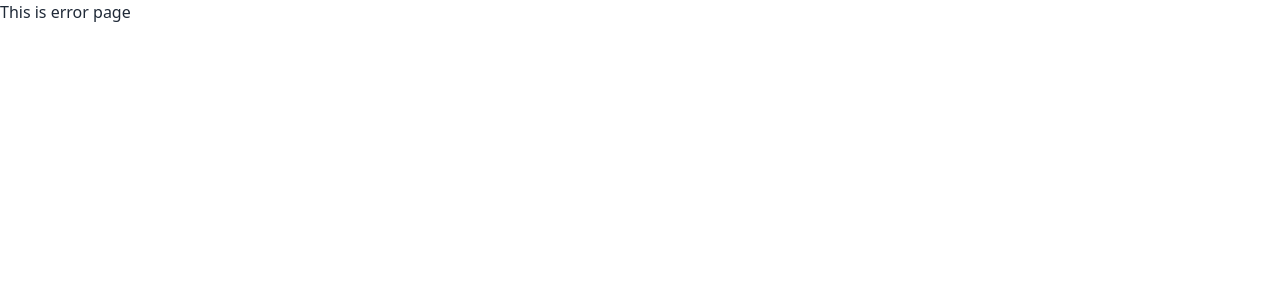
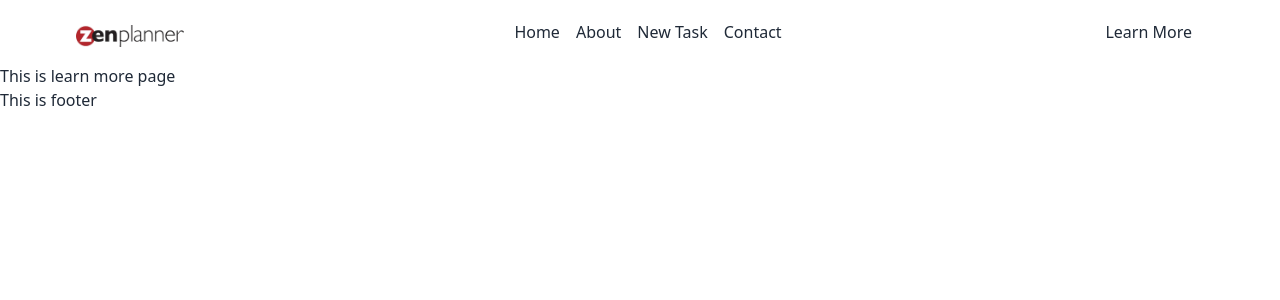
Before and after one commit to Foyez-Ahamed/task-management-client, a React (Vite) app: page /learnMore in a window 1280 px wide. Before the commit this address had no page. Shown: the top 300 px of the page. Built offline with nearby package versions, Linux system fonts and the light colour scheme.

Commit message:
navbar updatead

```diff
--- a/src/components/Shared/Navbar/Navbar.jsx
+++ b/src/components/Shared/Navbar/Navbar.jsx
@@ -2,31 +2,15 @@ import { AiOutlineMenu } from "react-icons/ai";
 import { Link, NavLink } from "react-router-dom";
 import logo from "../../../assets/images/logo/logo.png";
 import Container from "../Container/Container";
-// import useAuth from "../../hooks/useAuth";
-// import toast from "react-hot-toast";
-// import { useTheme } from "../../hooks/useTheme";
-// import { FaMoon } from 'react-icons/fa';
-// import { BsFillSunFill } from 'react-icons/bs';
 
 const Navbar = () => {
-  //   const { user, userLogout } = useAuth();
-
-  //   const {changeTheme, mode} = useTheme();
-
-  //   const handleLogout = () => {
-  //     userLogout()
-  //       .then(() => {
-  //         toast.success("Logout Successfully");
-  //       })
-  //       .catch();
-  //   };
 
   const navItems = (
     <>
       <NavLink
         to="/"
         className={({ isActive, isPending }) =>
-          isActive ? "text-[#0087EB] underline" : isPending ? "pending" : ""
+          isActive ? "text-[#0087EB]" : isPending ? "pending" : ""
         }
       >
         <li className="text-[16px] ml-4 font-medium ">Home</li>
@@ -35,7 +19,7 @@ const Navbar = () => {
       <NavLink
         to="/about"
         className={({ isActive, isPending }) =>
-          isActive ? "text-[#0087EB] underline" : isPending ? "pending" : ""
+          isActive ? "text-[#0087EB]" : isPending ? "pending" : ""
         }
       >
         <li className="text-[16px] font-medium ml-4">About</li>
@@ -44,7 +28,7 @@ const Navbar = () => {
       <NavLink
         to="/newTask"
         className={({ isActive, isPending }) =>
-          isActive ? "text-[#0087EB] underline" : isPending ? "pending" : ""
+          isActive ? "text-[#0087EB]" : isPending ? "pending" : ""
         }
       >
         <li className="text-[16px] font-medium  ml-4">New Task</li>
@@ -53,7 +37,7 @@ const Navbar = () => {
       <NavLink
         to="/contact"
         className={({ isActive, isPending }) =>
-          isActive ? "text-[#0087EB] underline" : isPending ? "pending" : ""
+          isActive ? "text-[#0087EB]" : isPending ? "pending" : ""
         }
       >
         <li className="text-[16px] font-medium ml-4">Contact</li>
@@ -83,14 +67,13 @@ const Navbar = () => {
                 <a className="cursor-pointer">
                   {" "}
                   <img
-                    className="hidden lg:block lg:w-[100px] rounded-md lg:ml-[-12px] lg:pt-2"
+                    className="hidden lg:block lg:w-[120px] rounded-md lg:ml-[-12px] lg:pt-2"
                     src={logo}
                     alt="logo image"
                   />{" "}
                 </a>
               </Link>
 
-              {/* <button onClick={changeTheme} className="mt-[-4px] lg:mt-1"> {mode === 'dark'? <BsFillSunFill className="lg:text-xl"></BsFillSunFill> : <FaMoon className="lg:text-xl"></FaMoon>} </button> */}
             </div>
           </div>
 
@@ -99,40 +82,10 @@ const Navbar = () => {
           </div>
 
           <div className="navbar-end">
-            {/* {user?.email ? (
-    <>
-      <div className="dropdown dropdown-end">
-        <label tabIndex={0} className="btn btn-ghost btn-circle avatar">
-          <div className="w-10 rounded-full">
-            <img src={user.photoURL} />
-          </div>
-        </label>
-        <ul
-          tabIndex={0}
-          className="mt-3 z-[1] p-2 shadow menu menu-sm dropdown-content bg-base-100 rounded-box w-52"
-        >
-          <li>
-            <a className="justify-between">{user.displayName}</a>
-          </li>
-          <li>
-            <a>{user.email}</a>
-          </li>
-          <li>
-            <a onClick={handleLogout}>Logout</a>
-          </li>
-        </ul>
-      </div>
-    </>
-  ) : (
-    <Link to="/login">
-      {" "}
-      <button className="text-[16px] font-medium bg-[#0087EB] hover:bg-gray-700  text-white px-4 py-1 lg:py-2 rounded-md">
-        Login
-      </button>
-    </Link>
-  )} */}
 
-            <button className="text-[16px] font-medium">Learn More</button>
+           <Link to='/learnMore'>
+           <button className="text-[16px] font-medium hover:text-[#0087EB] transition">Learn More</button>
+           </Link>
 
           </div>
         </div>
--- a/src/layout/MainLayout.jsx
+++ b/src/layout/MainLayout.jsx
@@ -7,11 +7,13 @@ const MainLayout = () => {
     <>
 
         <div>
-         <Navbar></Navbar>
+
+          <Navbar></Navbar>
 
           <Outlet></Outlet>
 
           <Footer></Footer>
+
         </div>
 
     </>
--- /dev/null
+++ b/src/pages/LearnMore/LearnMore.jsx
@@ -0,0 +1,12 @@
+
+const LearnMore = () => {
+    return (
+        <div>
+
+            <h1>This is learn more page</h1>
+
+        </div>
+    );
+};
+
+export default LearnMore;
--- a/src/routes/Route.jsx
+++ b/src/routes/Route.jsx
@@ -7,6 +7,7 @@ import Register from "../pages/Register/Register";
 import About from "../pages/About/About";
 import NewTask from "../pages/NewTask/NewTask";
 import Contact from "../pages/Contact/Contact";
+import LearnMore from "../pages/LearnMore/LearnMore";
 
 const Route = createBrowserRouter([
     {
@@ -32,6 +33,11 @@ const Route = createBrowserRouter([
             {
                 path : 'contact',
                 element : <Contact></Contact>
+            },
+
+            {
+                path : 'learnMore',
+                element : <LearnMore></LearnMore>
             }
         ]
     },
```
